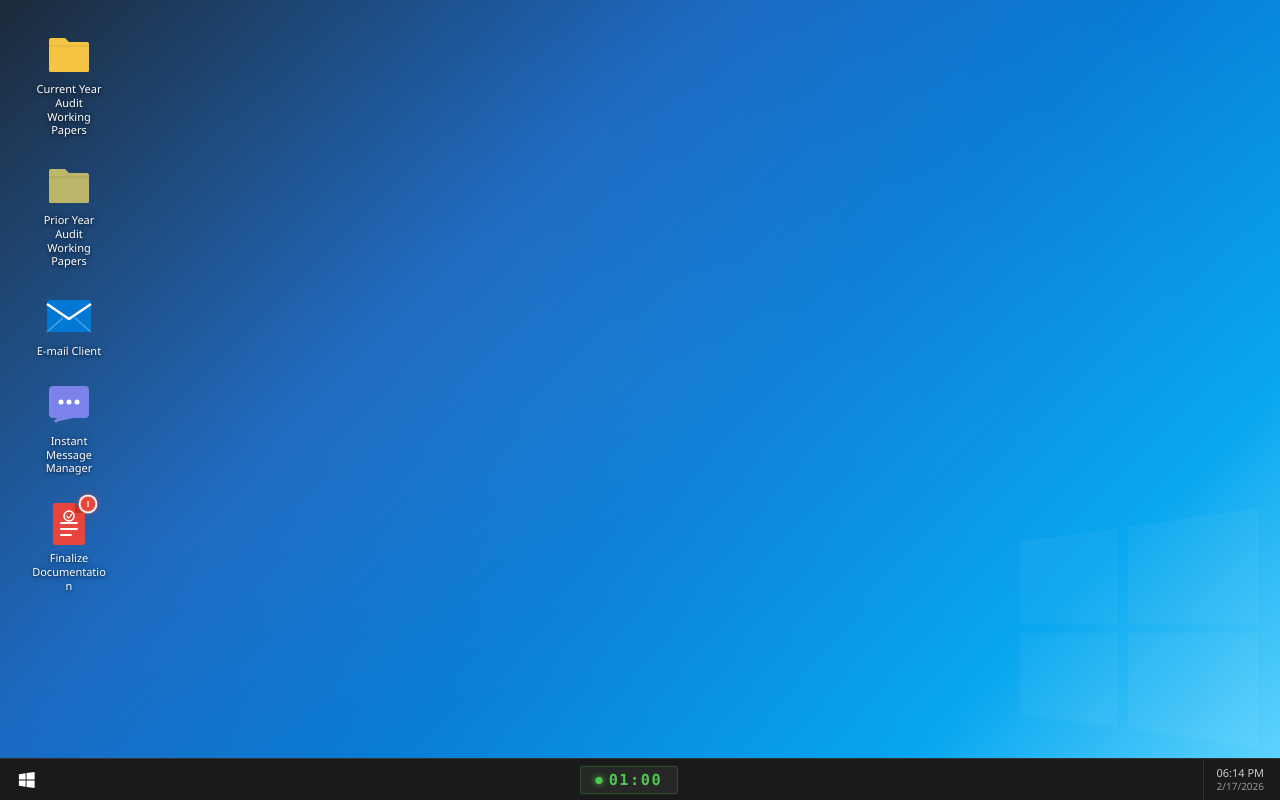
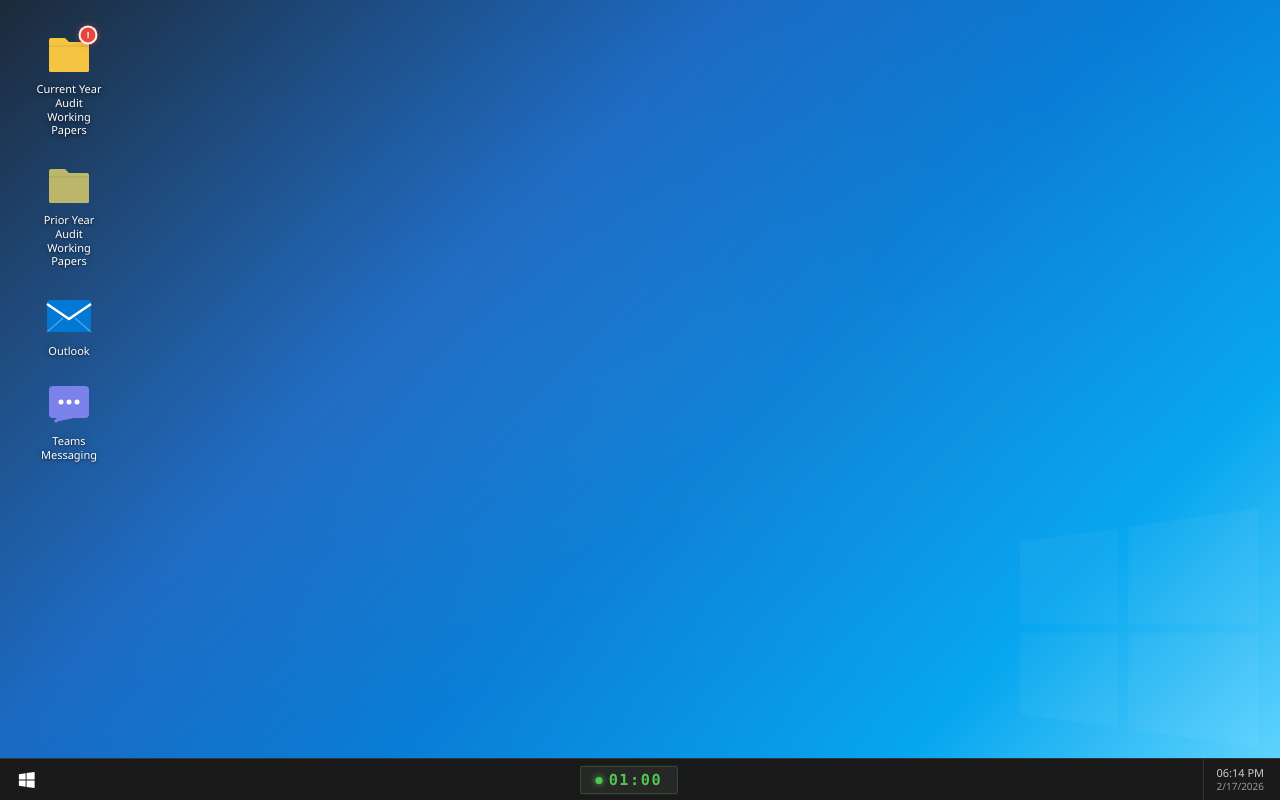
Before and after one commit to scomace/audit-jud, a React (Vite) app: page / in a window 1280 px wide. Built offline with nearby package versions, Linux system fonts and the light colour scheme.

Commit message:
removed finalize documentation

```diff
--- a/src/App.jsx
+++ b/src/App.jsx
@@ -56,15 +56,7 @@ const IMIcon = () => (
   </svg>
 );
 
-const DocIcon = () => (
-  <svg viewBox="0 0 48 48" width="100%" height="100%">
-    <path d="M10 4h20l10 10v30a2 2 0 01-2 2H10a2 2 0 01-2-2V6a2 2 0 012-2z" fill="#E8453C" />
-    <path d="M30 4v10h10" fill="#C23127" />
-    <path d="M16 24h16M16 30h16M16 36h10" stroke="white" strokeWidth="1.8" strokeLinecap="round" />
-    <circle cx="24" cy="17" r="5" fill="none" stroke="white" strokeWidth="1.5" />
-    <path d="M22 17l1.5 2 3-3.5" stroke="white" strokeWidth="1.3" strokeLinecap="round" strokeLinejoin="round" />
-  </svg>
-);
+
 
 const WinIcon = () => (
   <svg viewBox="0 0 20 20" width="100%" height="100%">
@@ -580,7 +572,7 @@ function EmailWindow({ onClose, zIndex, onFocus, layout }) {
   };
 
   return (
-    <AppWindow title="E-mail Client — New Message" onClose={onClose} zIndex={zIndex} onFocus={onFocus} accentColor="#0078D4" layout={layout}>
+    <AppWindow title="Outlook — New Message" onClose={onClose} zIndex={zIndex} onFocus={onFocus} accentColor="#0078D4" layout={layout}>
       <div style={{
         padding: isCompact ? "4px 14px" : "8px 14px",
         borderBottom: "1px solid #e8e8e8",
@@ -676,7 +668,7 @@ function IMWindow({ onClose, zIndex, onFocus, layout, onTimeExtended }) {
   const disabled = typing || blocked;
 
   return (
-    <AppWindow title="Instant Message Manager" onClose={onClose} zIndex={zIndex} onFocus={onFocus} accentColor="#7B83EB" layout={layout}>
+    <AppWindow title="Teams Messenger" onClose={onClose} zIndex={zIndex} onFocus={onFocus} accentColor="#7B83EB" layout={layout}>
       <div style={{
         padding: isCompact ? "6px 14px" : "10px 14px",
         borderBottom: "1px solid #e8e8e8",
@@ -773,77 +765,7 @@ function IMWindow({ onClose, zIndex, onFocus, layout, onTimeExtended }) {
   );
 }
 
-/* ─── FINALIZE DOCUMENTATION WINDOW ────────────────────────────────── */
-function FinalizeWindow({ onClose, zIndex, onFocus, layout }) {
-  const [submitted, setSubmitted] = useState(false);
-  const isCompact = layout === "landscape";
 
-  return (
-    <AppWindow title="Finalize Documentation" onClose={onClose} zIndex={zIndex} onFocus={onFocus} accentColor="#E8453C" layout={layout}>
-      <div style={{
-        padding: isCompact ? "14px 20px" : "30px 24px", textAlign: "center",
-        display: "flex", flexDirection: isCompact ? "row" : "column",
-        alignItems: "center", gap: isCompact ? 16 : 16,
-        justifyContent: "center", flex: 1,
-      }}>
-        {!submitted ? (
-          <>
-            <div style={{
-              width: isCompact ? 40 : 56, height: isCompact ? 40 : 56,
-              borderRadius: "50%", background: "#FFF3E0",
-              display: "flex", alignItems: "center", justifyContent: "center",
-              fontSize: isCompact ? 20 : 28, flexShrink: 0,
-            }}>⚠️</div>
-            <div style={{ textAlign: isCompact ? "left" : "center" }}>
-              <div style={{
-                fontSize: isCompact ? 14 : 16, fontWeight: 600, color: "#1a1a1a",
-                fontFamily: '"Segoe UI", sans-serif', lineHeight: 1.4,
-              }}>
-                Complete and Submit Documentation Before the Deadline
-              </div>
-              <div style={{
-                fontSize: 13, color: "#666", fontFamily: '"Segoe UI", sans-serif',
-                maxWidth: 320, lineHeight: 1.5, marginTop: 6,
-              }}>
-                Please ensure all working papers, client communications, and review notes have been finalized before submitting.
-              </div>
-              <button onClick={() => setSubmitted(true)} style={{
-                background: "#E8453C", color: "white", border: "none",
-                padding: isCompact ? "8px 28px" : "12px 40px",
-                fontSize: 14, fontWeight: 600,
-                cursor: "pointer", fontFamily: '"Segoe UI", sans-serif',
-                marginTop: isCompact ? 8 : 14, borderRadius: 2,
-                boxShadow: "0 2px 8px rgba(232,69,60,0.3)",
-                transition: "all 0.15s",
-              }}
-                onMouseEnter={e => e.currentTarget.style.background = "#d13a32"}
-                onMouseLeave={e => e.currentTarget.style.background = "#E8453C"}
-              >Submit Documentation</button>
-            </div>
-          </>
-        ) : (
-          <>
-            <div style={{
-              width: isCompact ? 40 : 56, height: isCompact ? 40 : 56,
-              borderRadius: "50%", background: "#E8F5E9",
-              display: "flex", alignItems: "center", justifyContent: "center",
-              fontSize: isCompact ? 20 : 28, flexShrink: 0,
-            }}>✓</div>
-            <div style={{ textAlign: isCompact ? "left" : "center" }}>
-              <div style={{
-                fontSize: 16, fontWeight: 600, color: "#2E7D32",
-                fontFamily: '"Segoe UI", sans-serif',
-              }}>Documentation Submitted</div>
-              <div style={{ fontSize: 13, color: "#666", fontFamily: '"Segoe UI", sans-serif', marginTop: 4 }}>
-                Your documentation has been submitted for review.
-              </div>
-            </div>
-          </>
-        )}
-      </div>
-    </AppWindow>
-  );
-}
 
 /* ═══════════════════════════════════════════════════════════════════
    MAIN DESKTOP
@@ -851,9 +773,8 @@ function FinalizeWindow({ onClose, zIndex, onFocus, layout }) {
 const DESKTOP_ITEMS = [
   { id: "cy-folder", label: "Current Year Audit\nWorking Papers", type: "folder-cy" },
   { id: "py-folder", label: "Prior Year Audit\nWorking Papers", type: "folder-py" },
-  { id: "email", label: "E-mail Client", type: "email" },
-  { id: "im", label: "Instant Message\nManager", type: "im" },
-  { id: "finalize", label: "Finalize\nDocumentation", type: "finalize" },
+  { id: "email", label: "Outlook", type: "email" },
+  { id: "im", label: "Teams\nMessaging", type: "im" },
 ];
 
 function getIcon(type, size) {
@@ -864,7 +785,6 @@ function getIcon(type, size) {
       {type === "folder-py" && <FolderIcon color="#BDB76B" />}
       {type === "email" && <EmailIcon />}
       {type === "im" && <IMIcon />}
-      {type === "finalize" && <DocIcon />}
     </div>
   );
 }
@@ -890,13 +810,14 @@ export default function AuditDesktop() {
 
 const openApp = useCallback((id) => {
   setOpenWindows(prev => prev.includes(id) ? prev : [...prev, id]);
-    if (id === "finalize") setNotifPulse(false);
+  if (id === "cy-folder") setNotifPulse(false);
   setTopZ(z => {
     setWindowZ(prev => ({ ...prev, [id]: z + 1 }));
     return z + 1;
   });
   setStartOpen(false);
 }, []);
+
 
   const closeApp = useCallback((id) => {
     setOpenWindows(prev => prev.filter(w => w !== id));
@@ -1049,7 +970,7 @@ export default function AuditDesktop() {
           >
             <div style={{ width: iconSize, height: iconSize, position: "relative" }}>
               {getIcon(item.type, iconSize)}
-              {item.type === "finalize" && notifPulse && (
+              {item.id === "cy-folder" && notifPulse && (
             <div style={{
               position: "absolute", top: -4, right: -4,
               width: 18, height: 18, borderRadius: "50%",
@@ -1059,6 +980,7 @@ export default function AuditDesktop() {
               animation: "notifBounce 2s infinite, notifGlow 2s infinite",
             }}>!</div>
           )}
+
             </div>
             <span style={{
               color: "white", fontSize: isCompact ? 10 : 11, textAlign: "center",
@@ -1092,10 +1014,7 @@ export default function AuditDesktop() {
         <IMWindow onClose={() => closeApp("im")} zIndex={windowZ["im"] || 10}
           onFocus={() => focusApp("im")} layout={layout} onTimeExtended={extendTimer} />
       )}
-      {openWindows.includes("finalize") && (
-        <FinalizeWindow onClose={() => closeApp("finalize")} zIndex={windowZ["finalize"] || 10}
-          onFocus={() => focusApp("finalize")} layout={layout} />
-      )}
+
 
       {/* ─── START MENU ─── */}
       {startOpen && (
```
Lines whose indentation alone changed are shown as unchanged.
